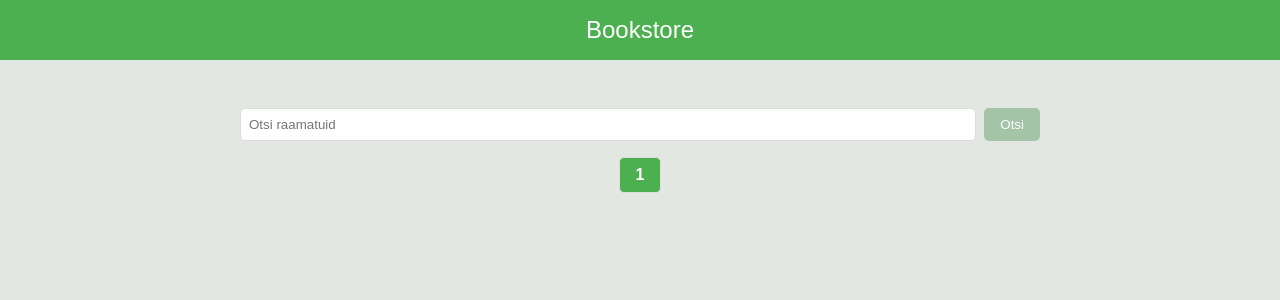
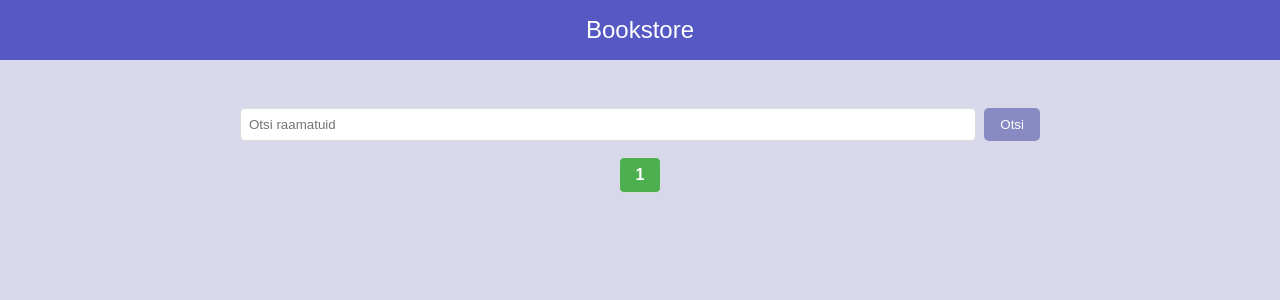
Before and after one commit to D1ZEASE420/Bookstore, a PHP site: page / in a window 1280 px wide. Shown: the top 300 px of the page. Run offline with PHP 8.4, Linux system fonts and the light colour scheme; data that the repository does not hold is empty.

Commit message:
Update index.php

```diff
--- a/Php/index.php
+++ b/Php/index.php
@@ -50,10 +50,10 @@ if ($endPage - $startPage + 1 < $maxDisplayPages) {
             font-family: Arial, sans-serif;
             margin: 0;
             padding: 0;
-            background-color: #e2e8e1;
+            background-color: #d8d8eb;
         }
         header {
-            background-color: #4CAF50;
+            background-color: #5658c4;
             color: white;
             padding: 1rem;
             text-align: center;
@@ -77,14 +77,14 @@ if ($endPage - $startPage + 1 < $maxDisplayPages) {
         }
         button {
             padding: 0.5rem 1rem;
-            background-color: #a3c4a6;
+            background-color: #898ac4;
             color: white;
             border: none;
             border-radius: 5px;
             cursor: pointer;
         }
         button:hover {
-            background-color: #45a049;
+            background-color: #1d1da1;
         }
         ul {
             list-style: none;
@@ -103,7 +103,7 @@ if ($endPage - $startPage + 1 < $maxDisplayPages) {
         }
         a {
             text-decoration: none;
-            color: #4CAF50;
+            color: #1d1da1;
             font-weight: bold;
         }
         a:hover {
```
